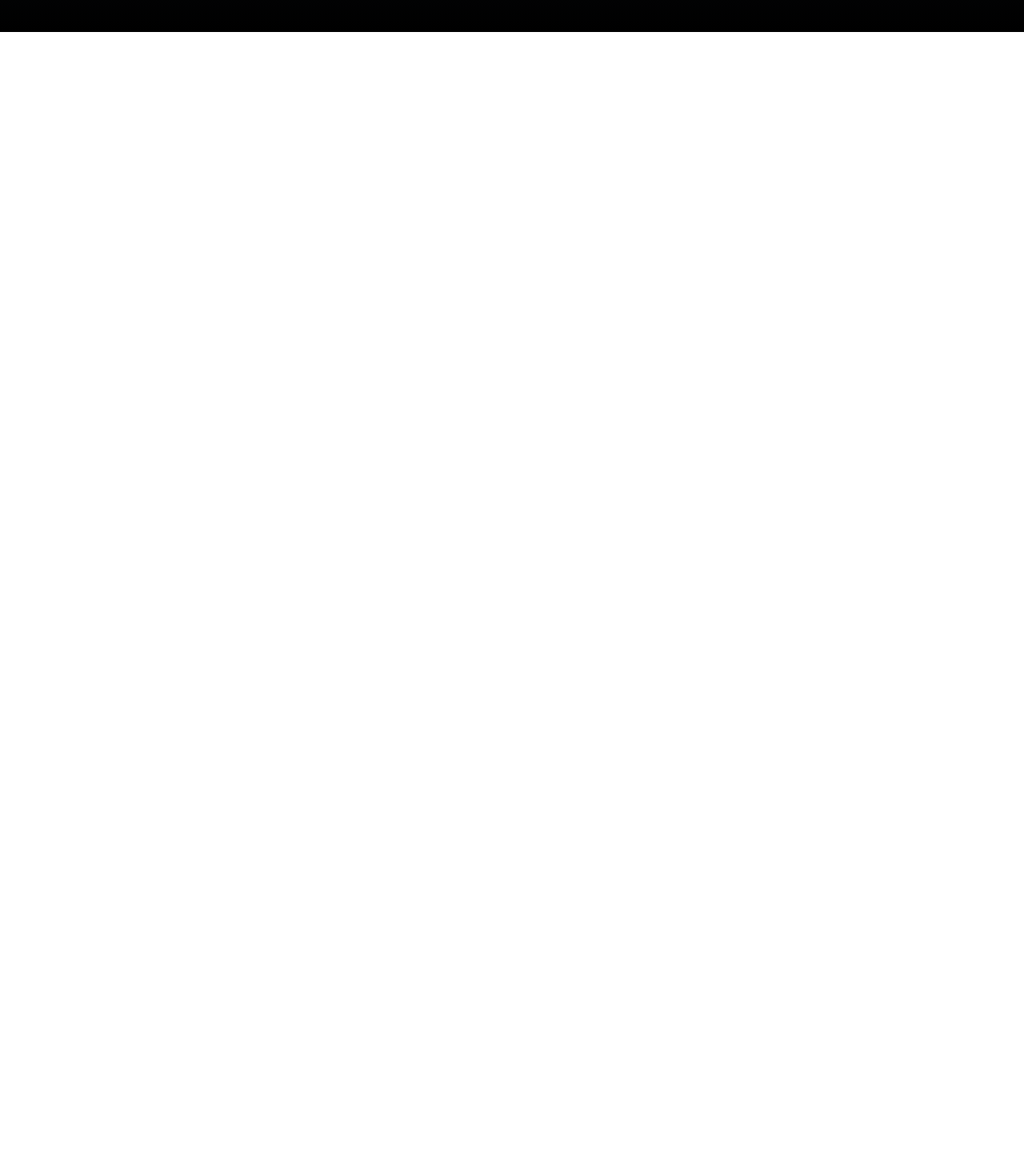
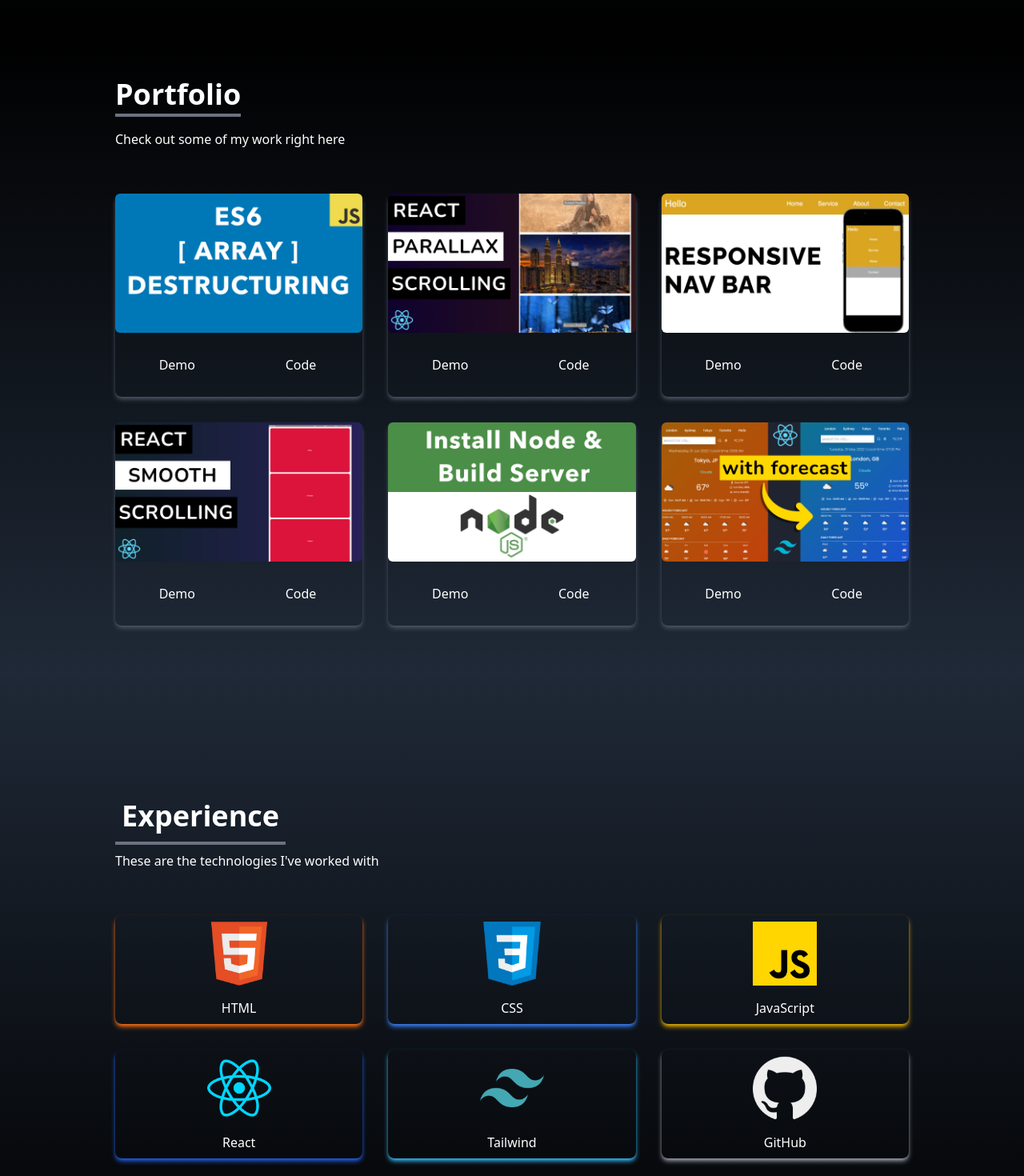
Before and after one commit to BKYashraj/Portfolio, a React (Create React App) app: page / in a window 1280 px wide. Shown: the part 1560-3030 px from the top of the page at 80% size. Before the commit the page ends 1600 px from the top, so only its background shows below. Built offline with nearby package versions, Linux system fonts and the light colour scheme.

Commit message:
Experience and portfolio section done

```diff
--- a/src/App.js
+++ b/src/App.js
@@ -1,7 +1,9 @@
 import Home from "./components/Home";
 import Navbar from "./components/Navbar";
-import SocialLinks from "./components/SocialLinks.jsx";
-import About from "./components/About.jsx";
+import Portfolio from "./components/Portfolio";
+import About from "./components/About";
+import SocialLinks from "./components/SocialLinks";
+import Experience from "./components/Experience";
 
 function App() {
   return (
@@ -9,7 +11,8 @@ function App() {
     <Navbar/>
     <Home/>
     <About/>
-
+    <Portfolio/>
+    <Experience/>
     <SocialLinks/>
    </div>
   );
--- /dev/null
+++ b/src/components/Experience.jsx
@@ -0,0 +1,81 @@
+import React from "react";
+
+import html from "../assets/html.png";
+import css from "../assets/css.png";
+import javascript from "../assets/javascript.png";
+import reactImage from "../assets/react.png";
+import github from "../assets/github.png";
+import tailwind from "../assets/tailwind.png";
+import node from "../assets/node.png";
+
+
+const Experience = () => {
+  const techs = [
+    {
+      id: 1,
+      src: html,
+      title: "HTML",
+      style: "shadow-orange-500",
+    },
+    {
+      id: 2,
+      src: css,
+      title: "CSS",
+      style: "shadow-blue-500",
+    },
+    {
+      id: 3,
+      src: javascript,
+      title: "JavaScript",
+      style: "shadow-yellow-500",
+    },
+    {
+      id: 4,
+      src: reactImage,
+      title: "React",
+      style: "shadow-blue-600",
+    },
+    {
+      id: 5,
+      src: tailwind,
+      title: "Tailwind",
+      style: "shadow-sky-400",
+    },
+    {
+      id: 6,
+      src: github,
+      title: "GitHub",
+      style: "shadow-gray-400",
+    },
+  ];
+
+  return (
+    <div
+      name="experience"
+      className="bg-gradient-to-b from-gray-800 to-black w-full h-screen"
+    >
+      <div className="max-w-screen-lg mx-auto p-4 flex flex-col justify-center w-full h-full text-white">
+        <div>
+          <p className="text-4xl font-bold border-b-4 border-gray-500 p-2 inline">
+            Experience
+          </p>
+          <p className="py-6">These are the technologies I've worked with</p>
+        </div>
+
+        <div className="w-full grid grid-cols-2 sm:grid-cols-3 gap-8 text-center py-8 px-12 sm:px-0">
+          {techs.map(({ id, src, title, style }) => (
+            <div
+              key={id}
+              className={`shadow-md hover:scale-105 duration-500 py-2 rounded-lg ${style}`}
+            >
+              <img src={src} alt="" className="w-20 mx-auto" />
+              <p className="mt-4">{title}</p>
+            </div>
+          ))}
+        </div>
+      </div>
+    </div>
+  );
+};
+
+export default Experience
--- a/src/components/Navbar.jsx
+++ b/src/components/Navbar.jsx
@@ -27,15 +27,15 @@ const Navbar = () => {
   ]
 
   return (
-    <div className='flex justify-between items-center text-white bg-black px-4 h-20 w-full fixed'>
+    <div className="flex justify-between items-center w-full h-20 px-4 text-white bg-black fixed">
       <div>
-        <h1 className='text-5xl ml-2 font-signature' >Yashraj</h1>
+        <h1 className="text-5xl font-signature ml-2" >Yashraj</h1>
       </div>
 
       <ul className='hidden md:flex'>
 
         {links.map(({id,link})=>(
-            <li key={id} className='px-4 capitalize cursor-pointer hover:scale-110 duration-200 text-gray-500 font-medium'>
+            <li key={id} className="px-4 cursor-pointer capitalize font-medium text-gray-500 hover:scale-105 duration-200">
             {link}
           </li>
         ))}
--- /dev/null
+++ b/src/components/Portfolio.jsx
@@ -0,0 +1,72 @@
+import React from "react";
+import arrayDestruct from "../assets/portfolio/arrayDestruct.jpg";
+import installNode from "../assets/portfolio/installNode.jpg";
+import navbar from "../assets/portfolio/navbar.jpg";
+import reactParallax from "../assets/portfolio/reactParallax.jpg";
+import reactSmooth from "../assets/portfolio/reactSmooth.jpg";
+import reactWeather from "../assets/portfolio/reactWeather.jpg";
+const Portfolio = () => {
+  const portfolios = [
+    {
+      id: 1,
+      src: arrayDestruct,
+    },
+    {
+      id: 2,
+      src: reactParallax,
+    },
+    {
+      id: 3,
+      src: navbar,
+    },
+    {
+      id: 4,
+      src: reactSmooth,
+    },
+    {
+      id: 5,
+      src: installNode,
+    },
+    {
+      id: 6,
+      src: reactWeather,
+    },
+  ];
+
+  return (
+    <div
+      name="portfolio"
+      className="bg-gradient-to-b from-black to-gray-800 w-full text-white md:h-screen"
+    >
+      <div className="max-w-screen-lg p-4 mx-auto flex flex-col justify-center w-full h-full">
+        <div className="pb-8">
+          <p className="text-4xl font-bold inline border-b-4 border-gray-500">
+            Portfolio
+          </p>
+          <p className="py-6">Check out some of my work right here</p>
+        </div>
+
+        <div className="grid sm:grid-cols-2 md:grid-cols-3 gap-8 px-12 sm:px-0">
+          {portfolios.map(({ id, src }) => (
+            <div key={id} className="shadow-md shadow-gray-600 rounded-lg">
+              <img
+                src={src}
+                alt=""
+                className="rounded-md duration-200 hover:scale-105"
+              />
+              <div className="flex items-center justify-center">
+                <button className="w-1/2 px-6 py-3 m-4 duration-200 hover:scale-105">
+                  Demo
+                </button>
+                <button className="w-1/2 px-6 py-3 m-4 duration-200 hover:scale-105">
+                  Code
+                </button>
+              </div>
+            </div>
+          ))}
+        </div>
+      </div>
+    </div>
+  );
+};
+export default Portfolio
```
